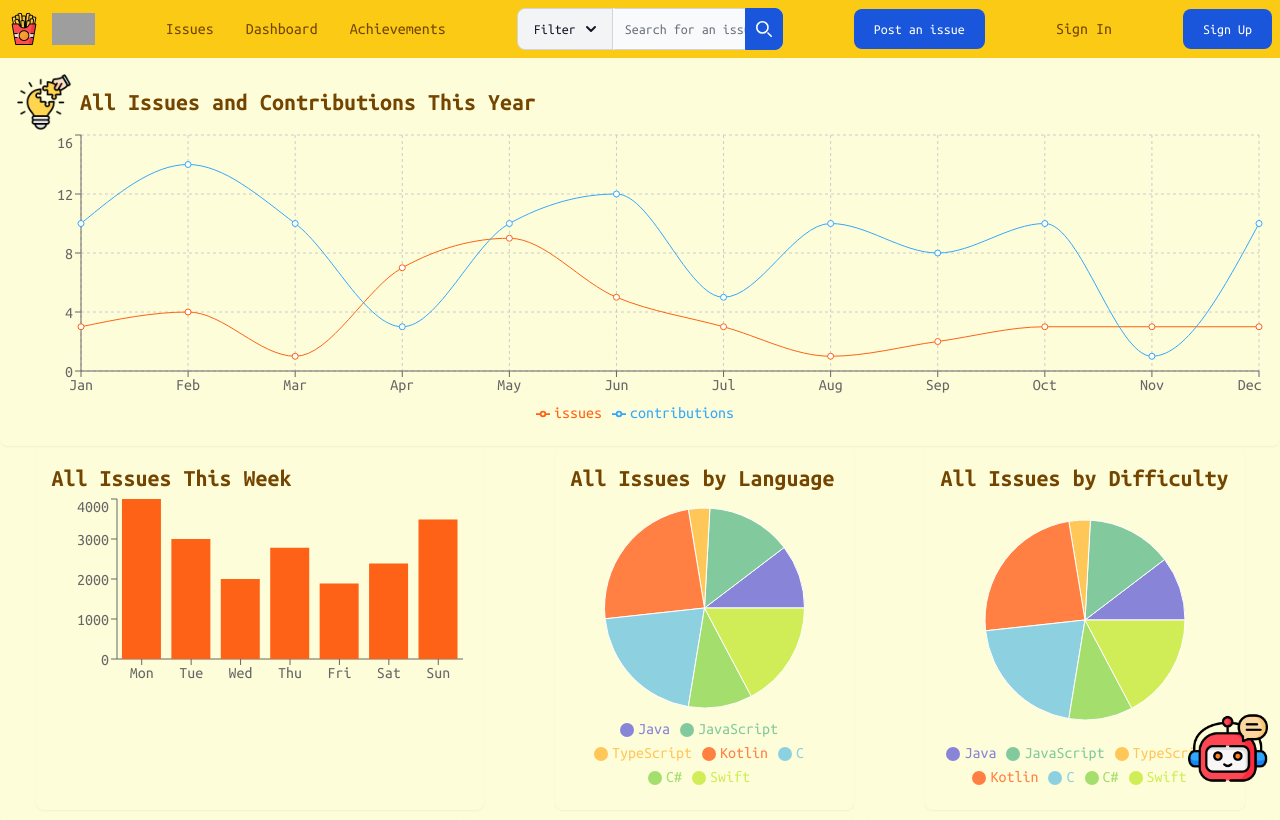
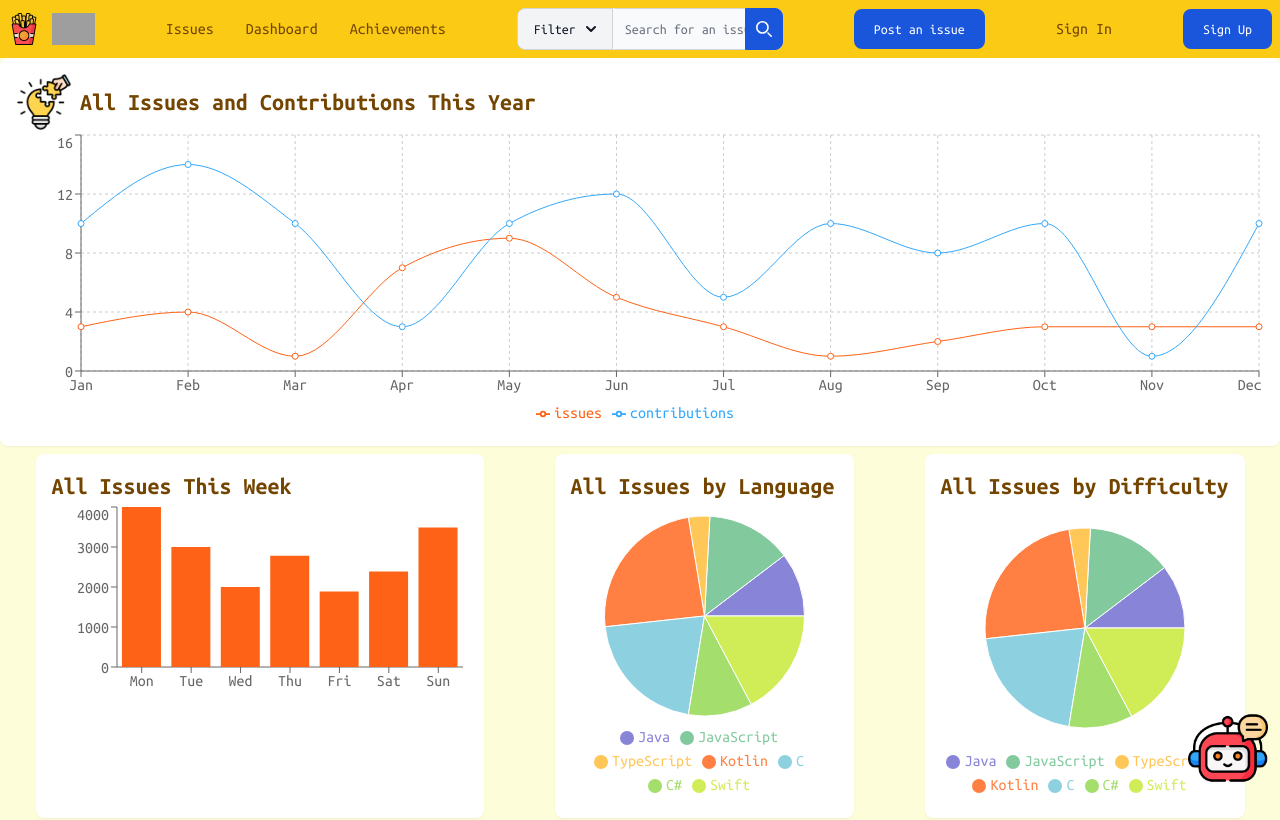
Before and after one commit to XinyuZ0416/GitFries-v2, a Next.js app: page /dashboard in a window 1280 px wide. Shown: the top 820 px of the page. Built offline with nearby package versions, Linux system fonts and the light colour scheme; grey boxes are pictures that could not be loaded.

Commit message:
css changes

```diff
--- a/src/app/dashboard/page.tsx
+++ b/src/app/dashboard/page.tsx
@@ -8,6 +8,7 @@ import RequireSignInSignUp from '@/components/require-signin-signup'
 export default function DashboardPage() {
   return (
     <>
+    <div className='flex flex-col gap-2'>
     <GitFriesLineChart title='All Issues and Contributions This Year' />
     <div className='flex w-full justify-around'>
       <GitFriesBarChart title="All Issues This Week" color="#FD6216" />
@@ -21,6 +22,7 @@ export default function DashboardPage() {
     </div>
 
     <RequireSignInSignUp target='View Your Own Dashboard' />
+    </div>
     </>
   )
 }
--- a/src/components/badge.tsx
+++ b/src/components/badge.tsx
@@ -11,7 +11,7 @@ interface BadgeProps {
 export default function Badge({src, alt, title, description}: BadgeProps) {
   return (
     <>
-    <div className='rounded-lg shadow-sm p-4 flex flex-col items-center'>
+    <div className='rounded-lg shadow-sm bg-white p-4 flex flex-col items-center'>
       <img className='size-40' src={src} alt={alt} />
       <h2 className="text-2xl font-bold">{title}</h2>
       <p className="font-normal">{description}</p>
--- a/src/components/bar-chart.tsx
+++ b/src/components/bar-chart.tsx
@@ -25,7 +25,7 @@ export default function GitFriesBarChart({title, color}: GitFriesBarChartProps)
 
   return (
     <>
-    <div className='w-full max-w-md rounded-lg shadow-sm p-4'>
+    <div className='w-full max-w-md rounded-lg shadow-sm bg-white p-4'>
       <h2 className="text-2xl font-bold">{title}</h2>
       <div className="w-full h-64">
         <ResponsiveContainer width="100%" height={200}>
--- a/src/components/line-chart.tsx
+++ b/src/components/line-chart.tsx
@@ -67,7 +67,7 @@ export default function GitFriesLineChart({title}: GitFriesLineChartProps) {
 
   return (
     <>
-    <div className='rounded-lg shadow-sm p-4 w-full'>
+    <div className='rounded-lg shadow-sm bg-white p-4 w-full'>
       <div className='flex flex-row gap-2 items-center mr-auto'>
         <img className='size-14' src='/contribution.png' alt='contribution' />
         <h2 className="text-2xl font-bold">{title}</h2>
--- a/src/components/pie-chart.tsx
+++ b/src/components/pie-chart.tsx
@@ -26,7 +26,7 @@ export default function GitFriesPieChart({title}: GitFriesPieChartProps) {
 
   return (
     <>
-    <div className='rounded-lg shadow-sm p-4'>
+    <div className='rounded-lg shadow-sm bg-white p-4'>
       <h2 className="text-2xl font-bold">{title}</h2>
       <ResponsiveContainer width="100%" height={300}>
         <PieChart width={730} height={250}>
--- a/src/components/preview-card.tsx
+++ b/src/components/preview-card.tsx
@@ -3,7 +3,7 @@ import React from 'react'
 export default function PreviewCard() {
   return (
     <>
-    <a href="/issues/1" className="flex flex-row p-3 items-center bg-white border border-gray-200 rounded-lg shadow-sm hover:bg-gray-100">
+    <a href="/issues/1" className="flex flex-row p-3 items-center bg-white rounded-lg shadow-sm hover:bg-gray-100">
       <div>
         <img className="rounded-full size-14" src="/potato.png" alt="user profile" />
         <h6 className='text-lg font-bold'>Potato</h6>
```
